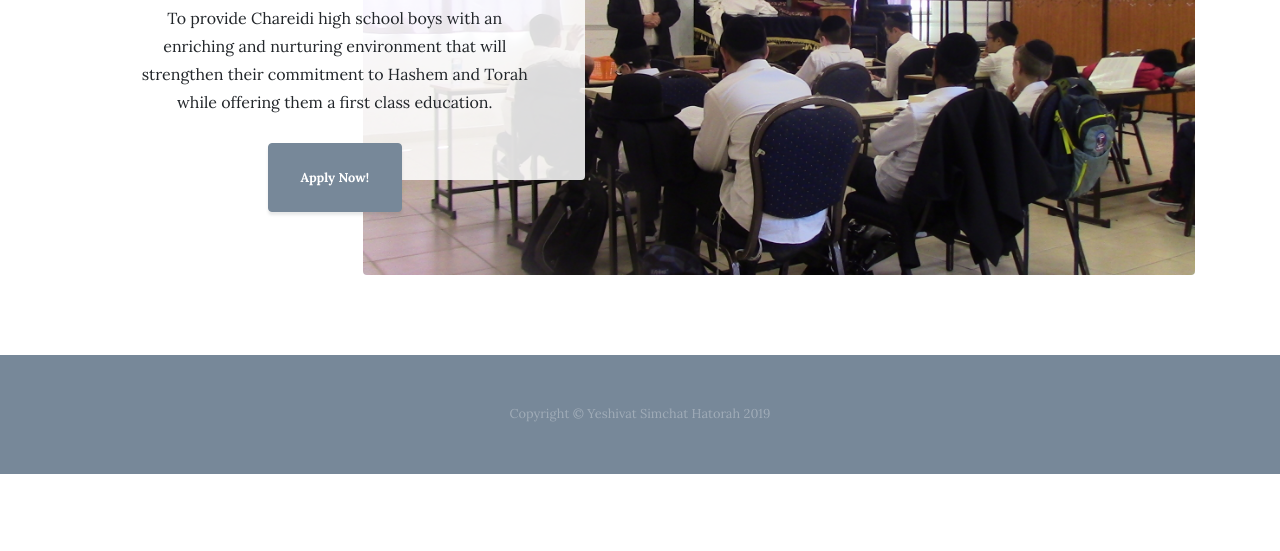
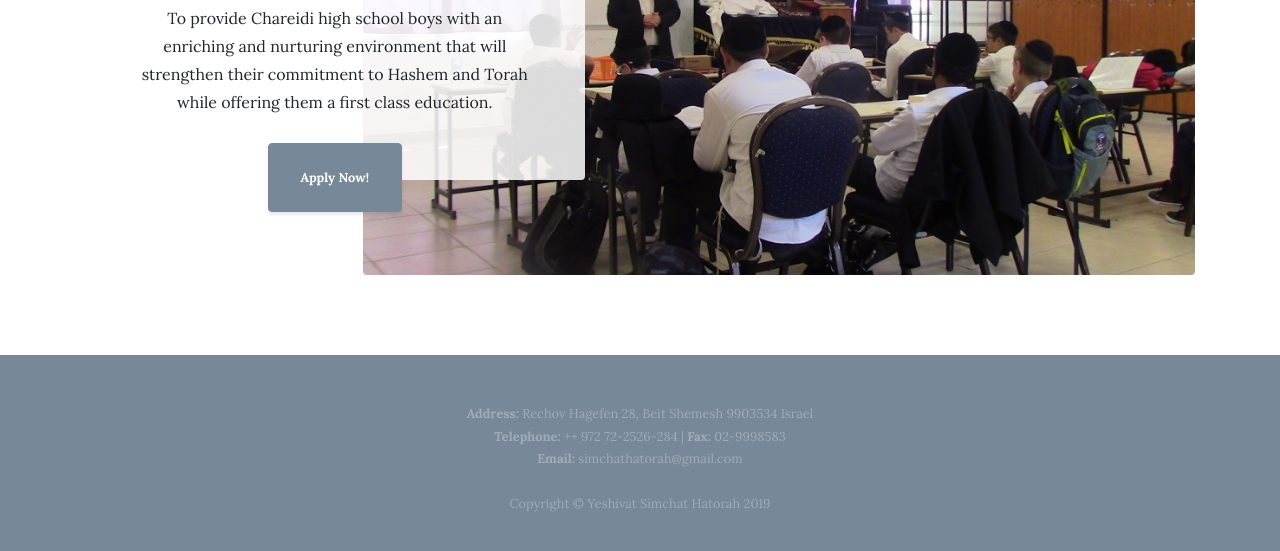
Before and after one commit to mikbeee/off.mikbeee.github.io, a website: page index.html in a window 1280 px wide. Shown: the part 383-934 px from the top of the page. Before the commit the page ends 857 px from the top, so only its background shows below. Drawn offline with Linux system fonts and the light colour scheme.

Commit message:
Update index.html

```diff
--- a/index.html
+++ b/index.html
@@ -94,7 +94,12 @@
 
     <footer class="footer text-faded text-center py-5">
       <div class="container">
-        <p class="m-0 small">Copyright &copy; Yeshivat Simchat Hatorah 2019</p>
+        <p class="m-0 small">
+          <b>Address:</b> Rechov Hagefen 28, Beit Shemesh 9903534 Israel<br>
+          <b>Telephone:</b> ++ 972 72-2526-284 | <b>Fax:</b> 02-9998583 <br>
+          <b>Email:</b> simchathatorah@gmail.com <br><br>
+          Copyright &copy; Yeshivat Simchat Hatorah 2019
+        </p>
       </div>
     </footer>
 
```
